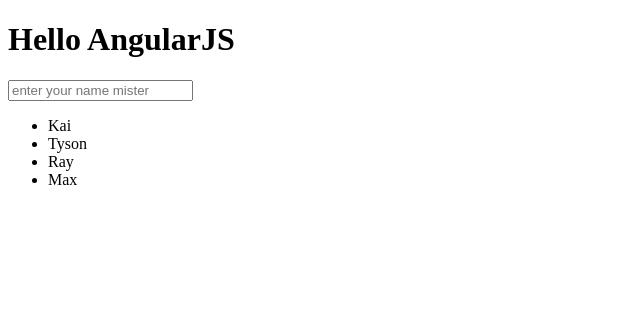
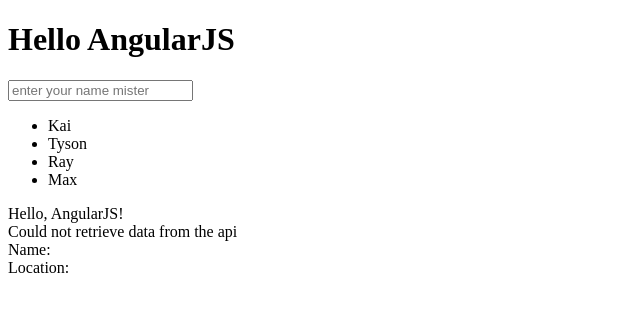
Before and after one commit to thesalmankhxn/hello-angularJS, a plain HTML site: page index.html in a window 1280 px wide. Shown: the whole page, without its empty margins (0-640 px from the left). Drawn offline with Linux system fonts and the light colour scheme; no server answers.

Commit message:
initial commit

```diff
--- a/app/app.js
+++ b/app/app.js
@@ -3,3 +3,19 @@
 myBBApp.config(function(){
 
 });
+
+var MainController = function($scope, $http){
+
+    var onUserComplete = function(response) {
+        $scope.user = response.data;
+    };
+
+    var onError = function(err) {
+        $scope.error = "Could not retrieve data from the api"
+    };
+
+    $http.get("https://api.github.com/users/iamSK77")
+        .then(onUserComplete, onError);
+
+    $scope.message = "Hello, AngularJS!";
+};
--- a/index.html
+++ b/index.html
@@ -16,6 +16,23 @@
         <li ng-repeat="b in bb">{{b}}</li>
     </ul>
 
+    <div ng-controller="MainController">
+        {{message}}
+
+        <div>
+            {{error}}
+        </div>
+        <div>
+            Name: {{user.name}}
+        </div>
+        <div>
+            Location: {{user.location}}
+        </div>
+        <div>
+            <img ng-src="{{user.avatar_url}}" title="{{user.name}}">
+        </div>
+    </div>
+
     <script src="app/app.js"></script>
 </body>
 </html>
```
